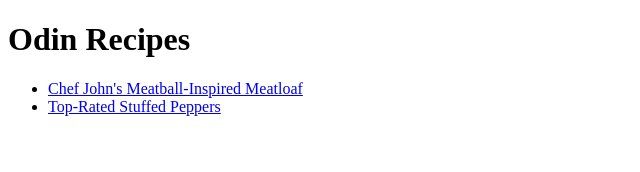
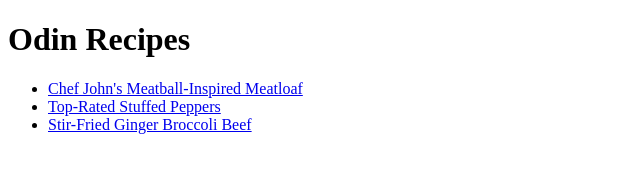
Before and after one commit to adsmithy/odin-recipes, a plain HTML site: page index.html in a window 1280 px wide. Shown: the whole page, without its empty margins (0-640 px from the left). Drawn offline with Linux system fonts and the light colour scheme.

Commit message:
Added broccolibeef.html link to index.html

```diff
--- a/index.html
+++ b/index.html
@@ -11,6 +11,7 @@
     <ul>
         <li><a href="recipes/meatloaf.html">Chef John's Meatball-Inspired Meatloaf</a></li>
         <li><a href="recipes/peppers.html">Top-Rated Stuffed Peppers</a></li>
+        <li><a href="recipes/broccolibeef.html">Stir-Fried Ginger Broccoli Beef</a></li>
     </ul>
 
 </body>
```
